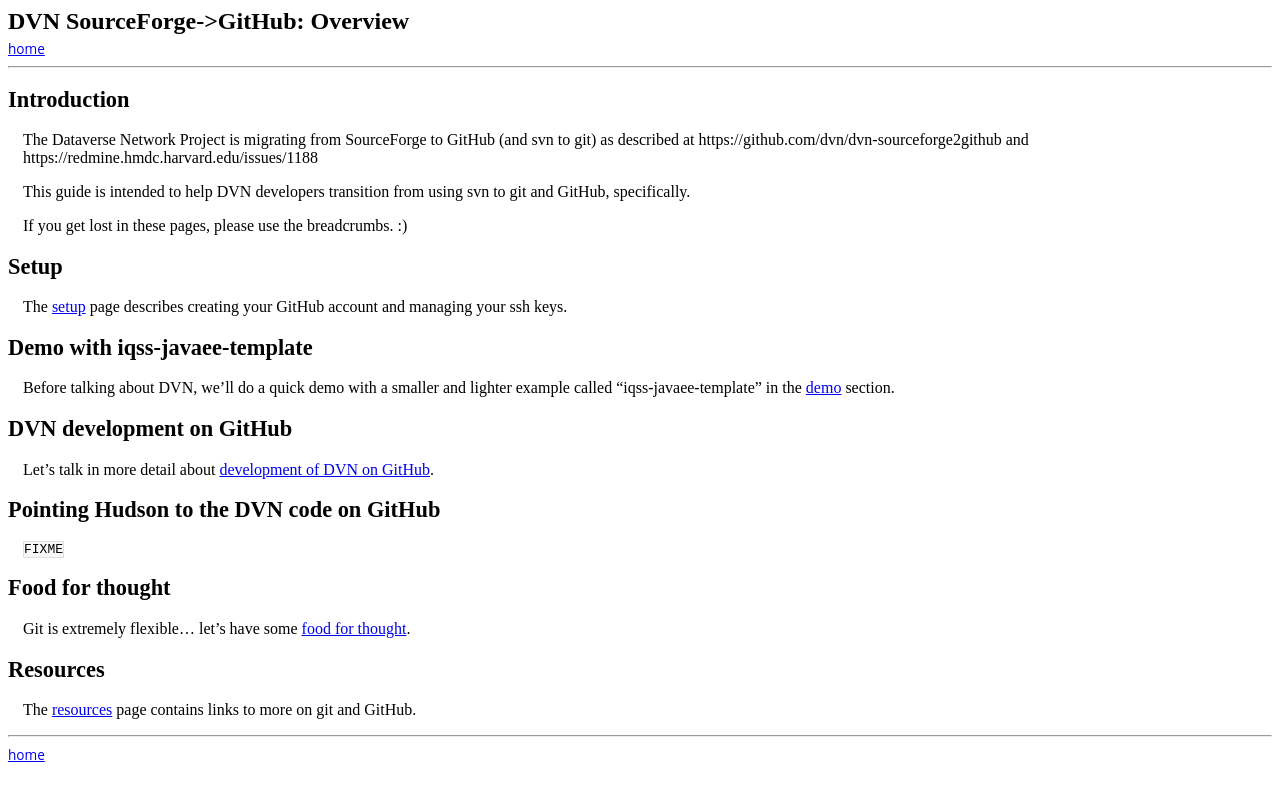
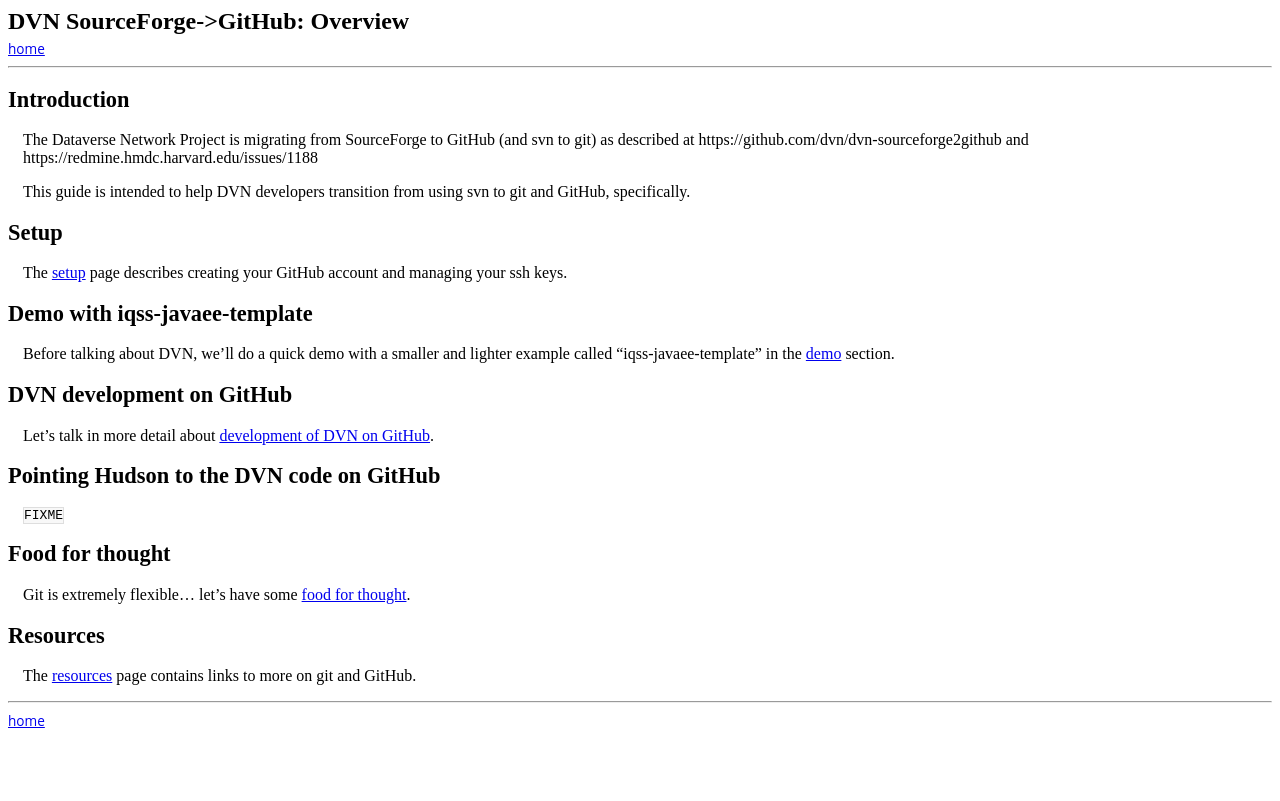
Before and after one commit to dvn/dvn-sourceforge2github, a Jekyll site: the page built from index.md, in a window 1280 px wide. Shown: the top 801 px of the page. Built offline with Jekyll 4.4.1, drawn with Linux system fonts in a browser that asks for light colours; Markdown is read by kramdown in place of the engine named in the settings.

Commit message:
remove note about breadcrumbs

```diff
--- a/index.md
+++ b/index.md
@@ -7,8 +7,6 @@ title: Overview
 The Dataverse Network Project is migrating from SourceForge to GitHub (and svn to git) as described at https://github.com/dvn/dvn-sourceforge2github and https://redmine.hmdc.harvard.edu/issues/1188
 
 This guide is intended to help DVN developers transition from using svn to git and GitHub, specifically.
-
-If you get lost in these pages, please use the breadcrumbs. :)
 
 ## Setup
 
```
